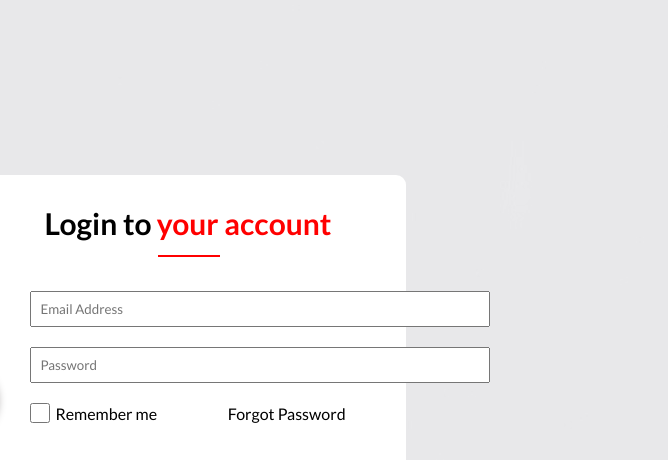
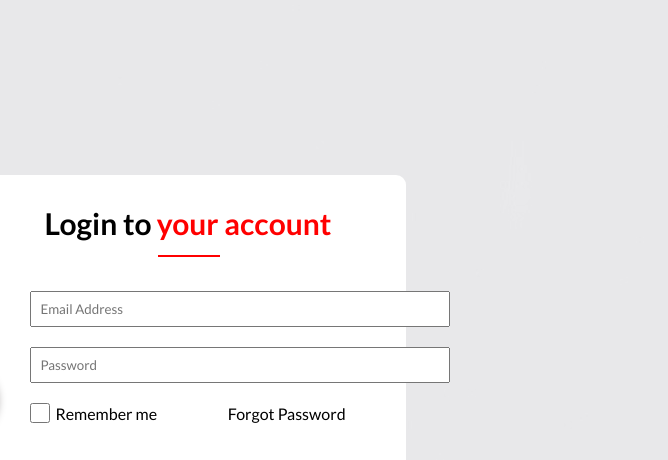
Before and after one commit to Geinjr/btvn-f8-b7, a plain HTML site: page b2/b2.html in a window 1280 px wide. Shown: the top 460 px of the page, 612-1280 px from the left. Drawn offline with Linux system fonts and the light colour scheme.

Commit message:
update lần 6

```diff
--- a/b2/b2.css
+++ b/b2/b2.css
@@ -127,7 +127,7 @@ h2 {
 
 .input {
     padding: 8px;
-    width: 460px;
+    width: 420px;
     height: auto;
 }
 
```
